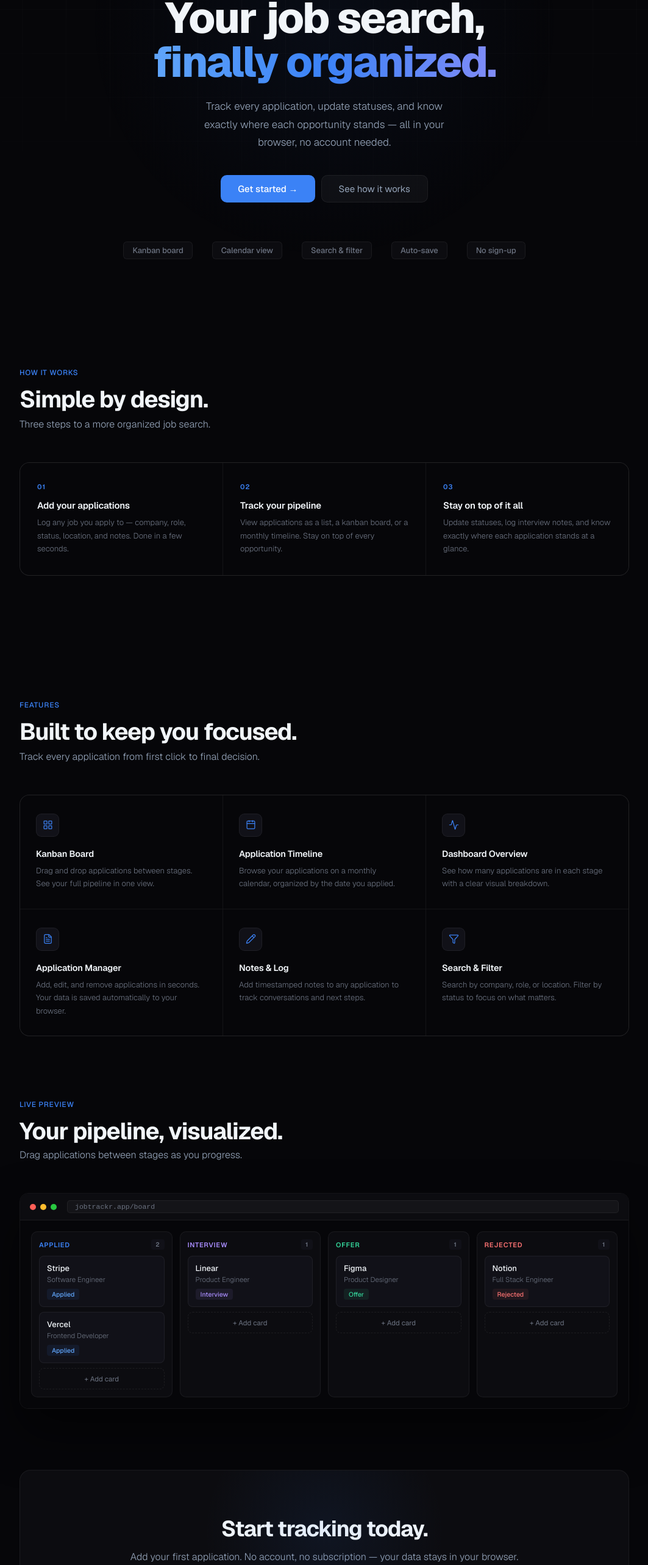
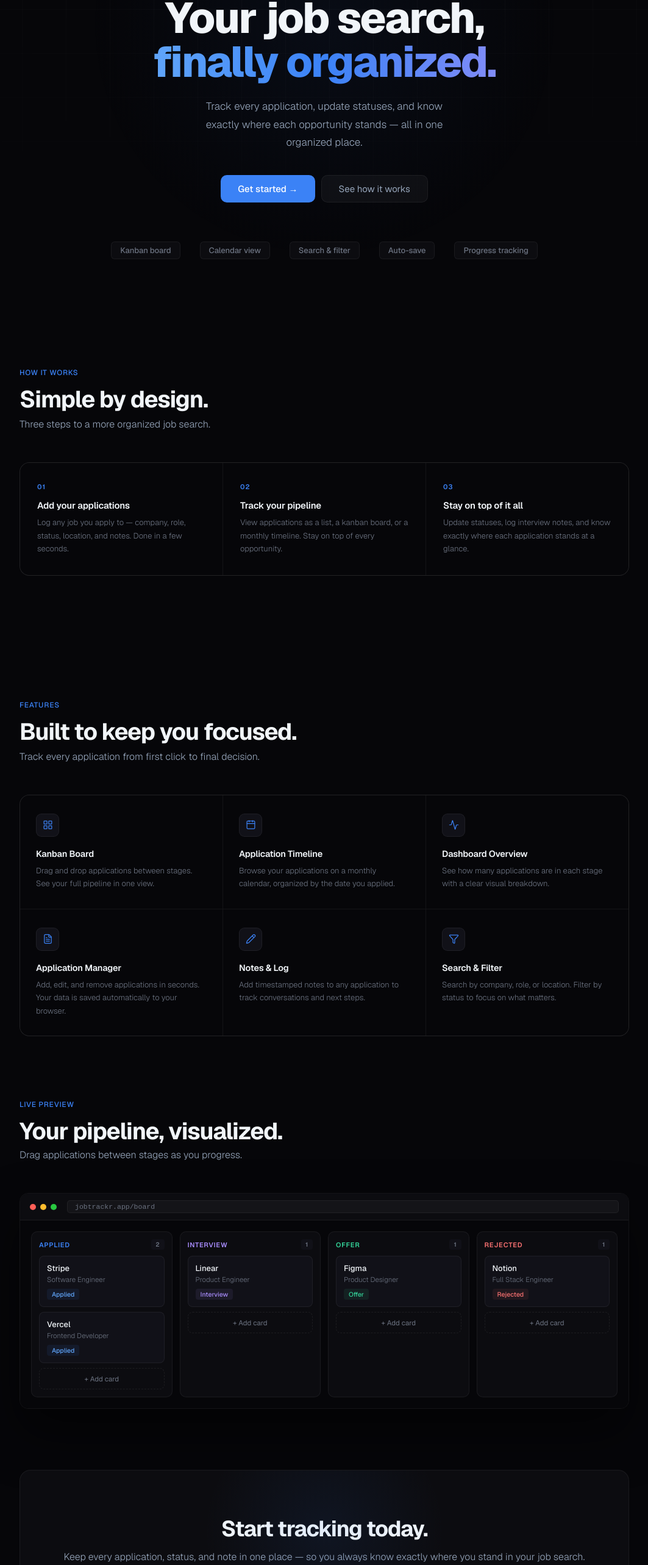
Before and after one commit to horgitobr/job-tracker, a React (Vite) app: page / in a window 1280 px wide. Shown: the part 201-2767 px from the top of the page at 61% size, without its empty margins (108-1171 px from the left). Built offline with nearby package versions, Linux system fonts and the light colour scheme.

Commit message:
final audit

```diff
--- a/src/index.css
+++ b/src/index.css
@@ -30,10 +30,7 @@ body {
   -webkit-font-smoothing: antialiased;
 }
 
-/* cursor none vetëm kur landing page është aktive */
-body.landing-cursor { cursor: none; }
-body.landing-cursor button,
-body.landing-cursor a { cursor: none; }
+
 
 /* cursor */
 #cursor {
--- a/src/pages/LandingPage.jsx
+++ b/src/pages/LandingPage.jsx
@@ -182,9 +182,8 @@ export default function LandingPage() {
 
        <p className="hero-p anim-2">
   Track every application, update statuses, and know exactly where
-          each opportunity stands — all in your browser, no account needed.
+  each opportunity stands — all in one organized place.
 </p>
-
         <div className="hero-actions anim-3">
           <button className="btn-cta" onClick={() => navigate(appDest)}>
             {authed ? "Go to dashboard →" : "Get started →"}
@@ -200,7 +199,7 @@ export default function LandingPage() {
     "Calendar view",
     "Search & filter",
     "Auto-save",
-            "No sign-up",
+    "Progress tracking",
   ].map((t) => (
     <span key={t} className="hero-logo-tag">
       {t}
@@ -307,8 +306,8 @@ export default function LandingPage() {
   <div className="cta-inner">
     <h2 className="cta-h2">Start tracking today.</h2>
     <p className="cta-p">
-            Add your first application. No account, no subscription — your data
-            stays in your browser.
+      Keep every application, status, and note in one place —
+      so you always know exactly where you stand in your job search.
     </p>
     <button className="btn-cta" onClick={() => navigate(appDest)}>
       {authed ? "Go to dashboard →" : "Get started →"}
@@ -317,8 +316,13 @@ export default function LandingPage() {
 </section>
 
 <footer className="footer">
-        <span>© 2025 JobTrackr</span>
-        <span>Your data stays in your browser · No account required</span>
+  <span>© 2026 JobTrackr</span>
+  <span style={{ color: "var(--text-muted)", fontSize: 12 }}>
+    Built with React · Data stays in your browser
+  </span>
+  <span style={{ color: "var(--text-muted)", fontSize: 12 }}>
+    Made for students & early careers
+  </span>
 </footer>
       </div>
     );
```
Lines whose indentation alone changed are shown as unchanged.
